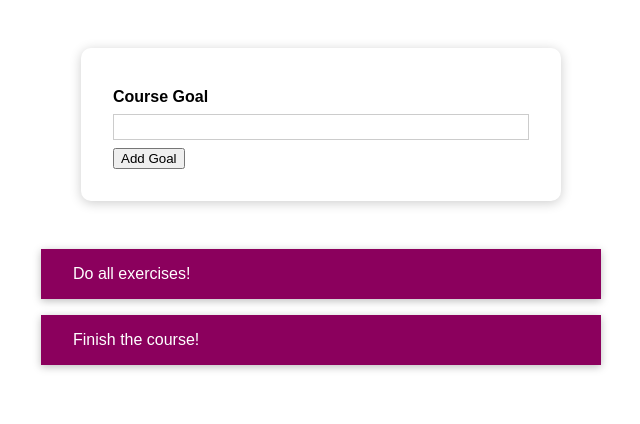
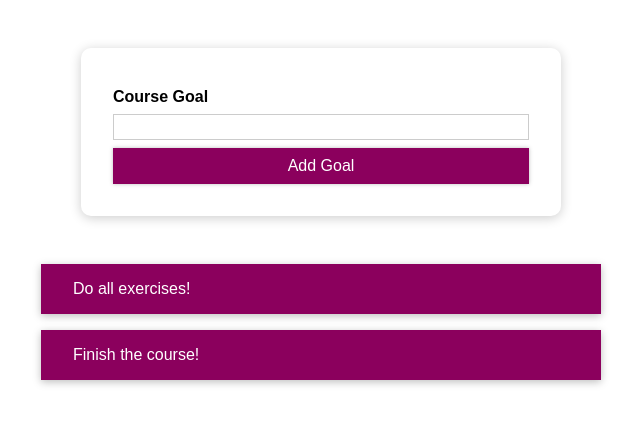
Before and after one commit to Pan-be/goals-manager, a React (Create React App) app: page / in a window 1280 px wide. Shown: the top 424 px of the page, without its empty margins (319-959 px from the left). Built offline with nearby package versions, Linux system fonts and the light colour scheme.

Commit message:
working with css modules cont

```diff
--- a/src/components/UI/Button/Button.css
+++ /dev/null
@@ -1,20 +0,0 @@
-.button {
-  font: inherit;
-  padding: 0.5rem 1.5rem;
-  border: 1px solid #8b005d;
-  color: white;
-  background: #8b005d;
-  box-shadow: 0 0 4px rgba(0, 0, 0, 0.26);
-  cursor: pointer;
-}
-
-.button:focus {
-  outline: none;
-}
-
-.button:hover,
-.button:active {
-  background: #ac0e77;
-  border-color: #ac0e77;
-  box-shadow: 0 0 8px rgba(0, 0, 0, 0.26);
-}
--- a/src/components/UI/Button/Button.js
+++ b/src/components/UI/Button/Button.js
@@ -1,15 +1,39 @@
-import React from 'react';
-import styled from 'styled-components';
-import './Button.css';
+import React from "react"
+// import styled from "styled-components"
+import styles from "./button.module.css"
 
-const Button = styled.button``
+// const Button = styled.button`
+// 	width: 100%;
+// 	font: inherit;
+// 	padding: 0.5rem 1.5rem;
+// 	border: 1px solid #8b005d;
+// 	color: white;
+// 	background: #8b005d;
+// 	box-shadow: 0 0 4px rgba(0, 0, 0, 0.26);
+// 	cursor: pointer;
 
-// const Button = props => {
-//   return (
-//     <button type={props.type} className="button" onClick={props.onClick}>
-//       {props.children}
-//     </button>
-//   );
-// };
+// 	@media (min-width: 768px) {
+// 		width: auto;
+// 	}
 
-export default Button;
+// 	&:focus {
+// 		outline: none;
+// 	}
+
+// 	&:hover,
+// 	&:active {
+// 		background: #ac0e77;
+// 		border-color: #ac0e77;
+// 		box-shadow: 0 0 8px rgba(0, 0, 0, 0.26);
+// 	}
+// `
+
+const Button = (props) => {
+	return (
+		<button type={props.type} className={styles.button} onClick={props.onClick}>
+			{props.children}
+		</button>
+	)
+}
+
+export default Button
--- /dev/null
+++ b/src/components/UI/Button/button.module.css
@@ -0,0 +1,27 @@
+.button {
+	width: 100%;
+	font: inherit;
+	padding: 0.5rem 1.5rem;
+	border: 1px solid #8b005d;
+	color: white;
+	background: #8b005d;
+	box-shadow: 0 0 4px rgba(0, 0, 0, 0.26);
+	cursor: pointer;
+}
+
+@media (min-width: 768px) {
+	button {
+		width: auto;
+	}
+}
+
+.button:focus {
+	outline: none;
+}
+
+.button:hover,
+.button:active {
+	background: #ac0e77;
+	border-color: #ac0e77;
+	box-shadow: 0 0 8px rgba(0, 0, 0, 0.26);
+}
```
Also changed, not shown: 1 other file (tests, documents, lock files or other folders).
